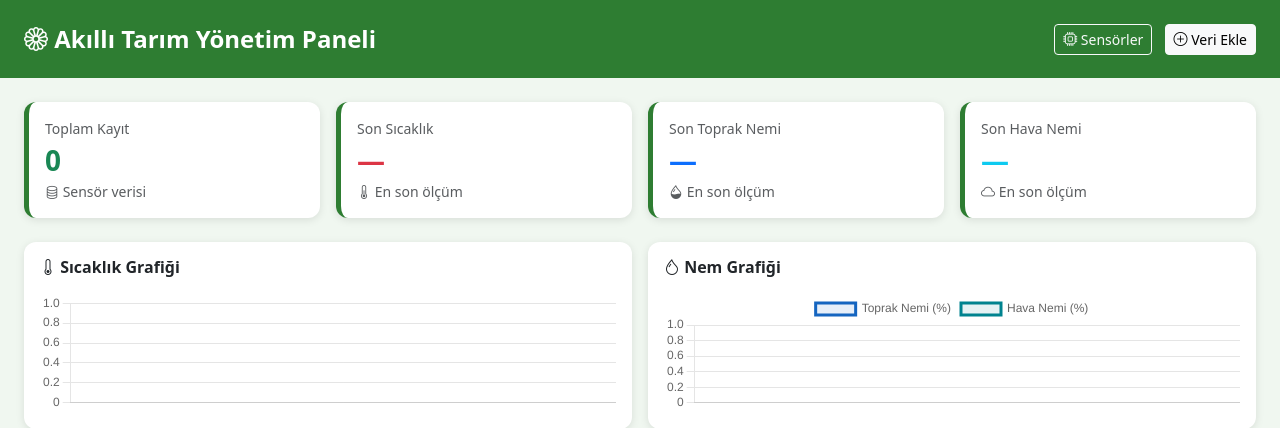
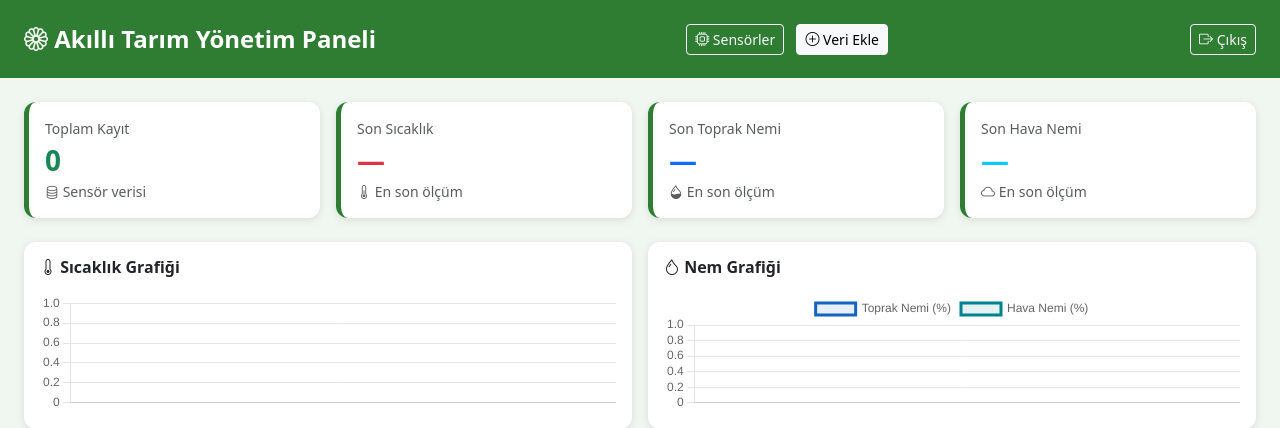
Before and after one commit to 250542020-hub/syntax-error-savunuculari, a Django app: page / in a window 1280 px wide. Shown: the top 428 px of the page. Run offline with Django 5.2, Linux system fonts and the light colour scheme; the visitor is signed in with stand-in values (Sample User, id 1); data that the repository does not hold is empty.

Commit message:
feat(ui): tum sayfalara logout butonu eklendi

```diff
--- a/dashboard/templates/dashboard/dashboard.html
+++ b/dashboard/templates/dashboard/dashboard.html
@@ -31,6 +31,12 @@
             <i class="bi bi-plus-circle"></i> Veri Ekle
         </a>
     </div>
+    <form method="post" action="{% url 'logout' %}" class="d-inline ms-2">
+            {% csrf_token %}
+            <button type="submit" class="btn btn-outline-light btn-sm">
+                <i class="bi bi-box-arrow-right"></i> Çıkış
+            </button>
+        </form>
 </nav>
 
 <div class="container-fluid py-4 px-4">
--- a/dashboard/templates/dashboard/sensor_ekle.html
+++ b/dashboard/templates/dashboard/sensor_ekle.html
@@ -22,6 +22,12 @@
     <a href="{% url 'dashboard' %}" class="btn btn-outline-light btn-sm">
         <i class="bi bi-arrow-left"></i> Dashboard'a Dön
     </a>
+    <form method="post" action="{% url 'logout' %}" class="d-inline ms-2">
+        {% csrf_token %}
+        <button type="submit" class="btn btn-outline-light btn-sm">
+            <i class="bi bi-box-arrow-right"></i> Çıkış
+        </button>
+    </form>
 </nav>
 
 <div class="container py-4">
--- a/dashboard/templates/dashboard/sensor_listesi.html
+++ b/dashboard/templates/dashboard/sensor_listesi.html
@@ -21,6 +21,12 @@
     <a href="{% url 'dashboard' %}" class="btn btn-outline-light btn-sm">
         <i class="bi bi-arrow-left"></i> Dashboard'a Dön
     </a>
+    <form method="post" action="{% url 'logout' %}" class="d-inline ms-2">
+        {% csrf_token %}
+        <button type="submit" class="btn btn-outline-light btn-sm">
+            <i class="bi bi-box-arrow-right"></i> Çıkış
+        </button>
+    </form>
 </nav>
 
 <div class="container py-4">
```
